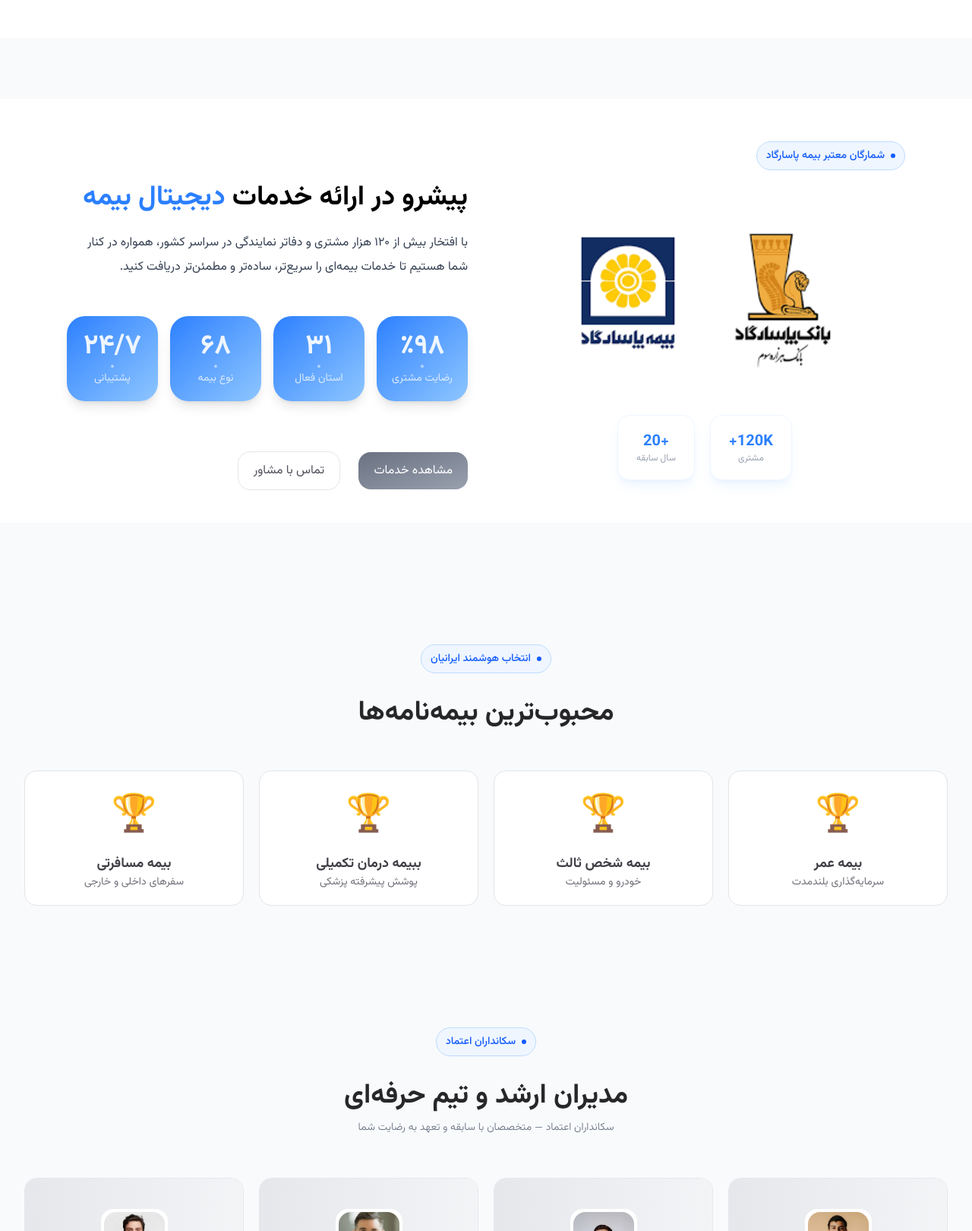
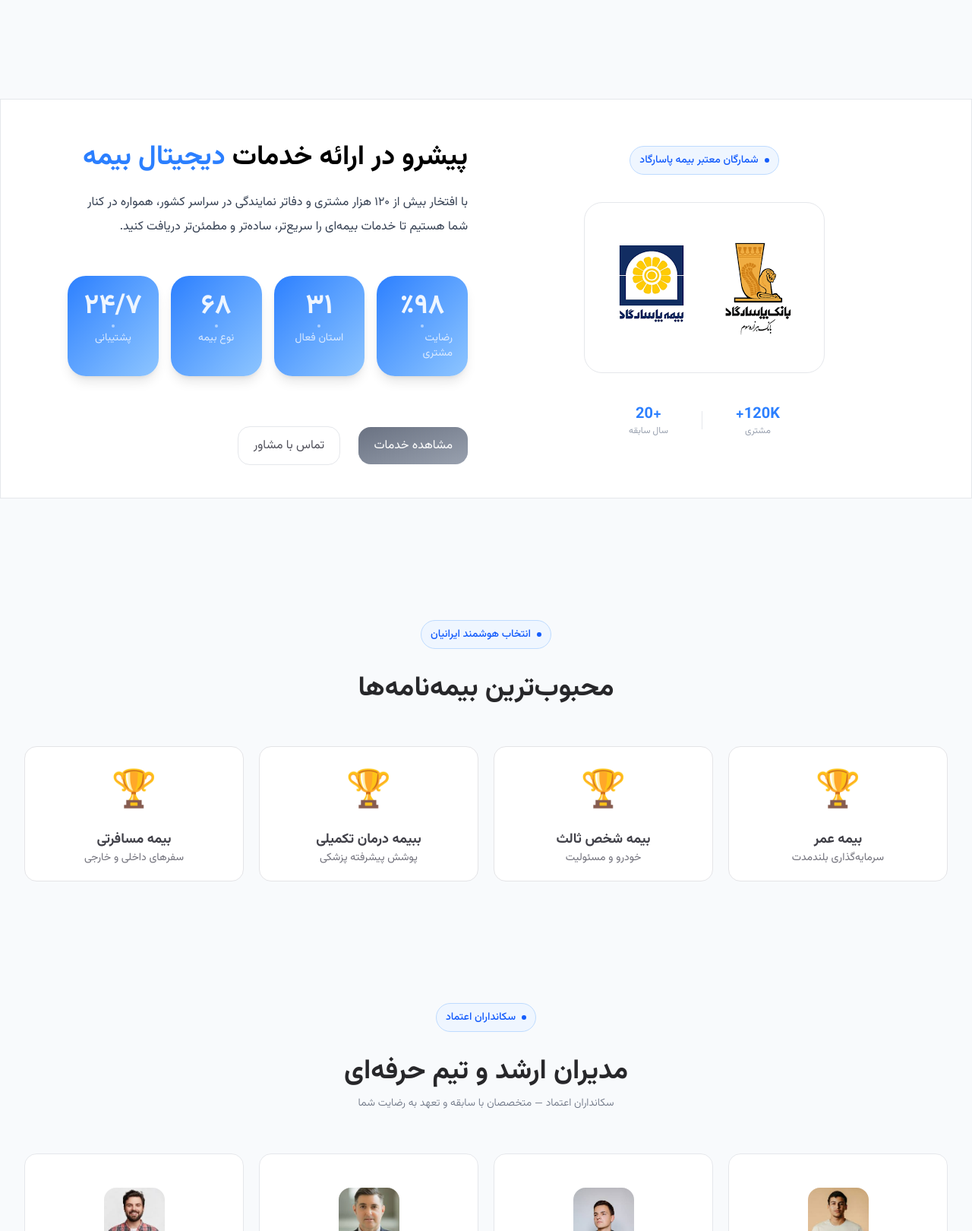
Before and after one commit to birokhX/pasargad, a website: page public/index.html in a window 1280 px wide. Shown: the part 1180-2800 px from the top of the page at 76% size. Drawn offline with Linux system fonts and the light colour scheme.

Commit message:
feat: updating section

```diff
--- a/public/index.html
+++ b/public/index.html
@@ -506,7 +506,7 @@
             </section>
 
             <!-- Section -->
-            <section class="py-16 md:py-20 shadow-lg-20 bg-white">
+            <section class="py-16 md:py-20 shadow-lg-20">
                 <!-- Container -->
                 <div class="container mx-auto px-6 lg:px-8">
                     <!-- Section Head -->
@@ -586,18 +586,19 @@
                 </section>
 
                 <!-- Section -->
-                <section class="my-16 md:my-20 bg-white">
+                <section class="my-16 md:my-20 bg-white border border-gray-200">
                     <!-- Container -->
                     <div class="container mx-auto px-4 md:px-8">
                         <!-- Grid -->
                         <div
-                            class="grid items-center grid-cols-1 lg:grid-cols-2 gap-12 p-8 pb-14 md:p-14 ">
+                            class="grid items-center grid-cols-1 lg:grid-cols-2 gap-12 py-14 md:p-14 ">
                             <!-- Brand -->
                             <div class="flex flex-col gap-y-5">
-                                <span class="section-label">شمارگان معتبر بیمه
+                                <span class="section-label mx-auto">شمارگان
+                                    معتبر بیمه
                                     پاسارگاد</span>
                                 <div
-                                    class="bg-white rounded-3xl overflow-hidden">
+                                    class="bg-white border border-gray-200 w-fit mx-auto p-5 rounded-3xl overflow-hidden">
                                     <img src="./images/pasargad/download.png"
                                         alt="بیمه پاسارگاد"
                                         title="بیمه پاسارگاد"
@@ -607,14 +608,15 @@
                                 <div
                                     class="flex justify-center items-center gap-5">
                                     <div
-                                        class="flex flex-col items-center py-5 px-6 shadow-lg shadow-blue-400/10 rounded-2xl bg-white border border-blue-50">
+                                        class="flex flex-col items-center py-5 px-6">
                                         <span
                                             class="text-lg sm:text-xl text-blue-500 font-bold">120K+</span>
                                         <span
                                             class="text-xs text-gray-400">مشتری</span>
                                     </div>
-                                    <div
-                                        class="flex flex-col items-center py-5 px-6 shadow-lg shadow-blue-400/10 rounded-2xl bg-white border border-blue-50">
+                                    <span class="h-6 w-px bg-gray-200"></span>
+                                    <div
+                                        class="flex flex-col items-center py-5 px-6">
                                         <span
                                             class="text-lg sm:text-xl text-blue-500 font-bold">+20</span>
                                         <span class="text-xs text-gray-400">سال
@@ -623,7 +625,8 @@
                                 </div>
                             </div>
                             <!-- Content -->
-                            <div class="space-y-5 md:space-y-6 mt-10 sm:mt-auto">
+                            <div
+                                class="space-y-5 md:space-y-6 mt-10 sm:mt-auto">
                                 <h1
                                     class="text-2xl sm:text-3xl md:text-3xl lg:text-4xl leading-10 font-bold">
                                     <span>پیشرو در ارائه خدمات</span>
@@ -682,7 +685,9 @@
                                     <a href="#"
                                         class="py-3 px-5 text-sm sm:text-base bg-linear-to-br from-gray-500 to-gray-400 text-white rounded-2xl hover:opacity-90">مشاهده
                                         خدمات</a>
-                                    <a href="#" class="py-3 px-5 text-sm sm:text-base border border-gray-200 rounded-2xl text-zinc-600 transition-colors hover:bg-slate-50">تماس با مشاور</a>
+                                    <a href="#"
+                                        class="py-3 px-5 text-sm sm:text-base border border-gray-200 rounded-2xl text-zinc-600 transition-colors hover:bg-slate-50">تماس
+                                        با مشاور</a>
                                 </div>
                             </div>
                         </div>
@@ -797,7 +802,7 @@
                                         class="pb-4 bg-white border border-gray-200 rounded-2xl overflow-hidden">
                                         <!-- Cart Header -->
                                         <div
-                                            class="relative h-20 md:h-20 bg-linear-to-r from-gray-200 to-gray-100">
+                                            class="relative h-20 md:h-20">
                                             <div
                                                 class="absolute top-1/2 mx-auto left-0 right-0 w-fit bg-white p-1 rounded-2xl overflow-hidden">
                                                 <img
@@ -846,7 +851,7 @@
                                         class="pb-4 bg-white border border-gray-200 rounded-2xl overflow-hidden">
                                         <!-- Cart Header -->
                                         <div
-                                            class="relative h-20 md:h-20 bg-linear-to-r from-gray-200 to-gray-100">
+                                            class="relative h-20 md:h-20">
                                             <div
                                                 class="absolute top-1/2 mx-auto left-0 right-0 w-fit bg-white p-1 rounded-2xl overflow-hidden">
                                                 <img
@@ -895,7 +900,7 @@
                                         class="pb-4 bg-white border border-gray-200 rounded-2xl overflow-hidden">
                                         <!-- Cart Header -->
                                         <div
-                                            class="relative h-20 md:h-20 bg-linear-to-r from-gray-200 to-gray-100">
+                                            class="relative h-20 md:h-20">
                                             <div
                                                 class="absolute top-1/2 mx-auto left-0 right-0 w-fit bg-white p-1 rounded-2xl overflow-hidden">
                                                 <img
@@ -944,7 +949,7 @@
                                         class="pb-4 bg-white border border-gray-200 rounded-2xl overflow-hidden">
                                         <!-- Cart Header -->
                                         <div
-                                            class="relative h-20 md:h-20 bg-linear-to-r from-gray-200 to-gray-100">
+                                            class="relative h-20 md:h-20">
                                             <div
                                                 class="absolute top-1/2 mx-auto left-0 right-0 w-fit bg-white p-1 rounded-2xl overflow-hidden">
                                                 <img
```
Also changed, not shown: public/styles/app.css.
